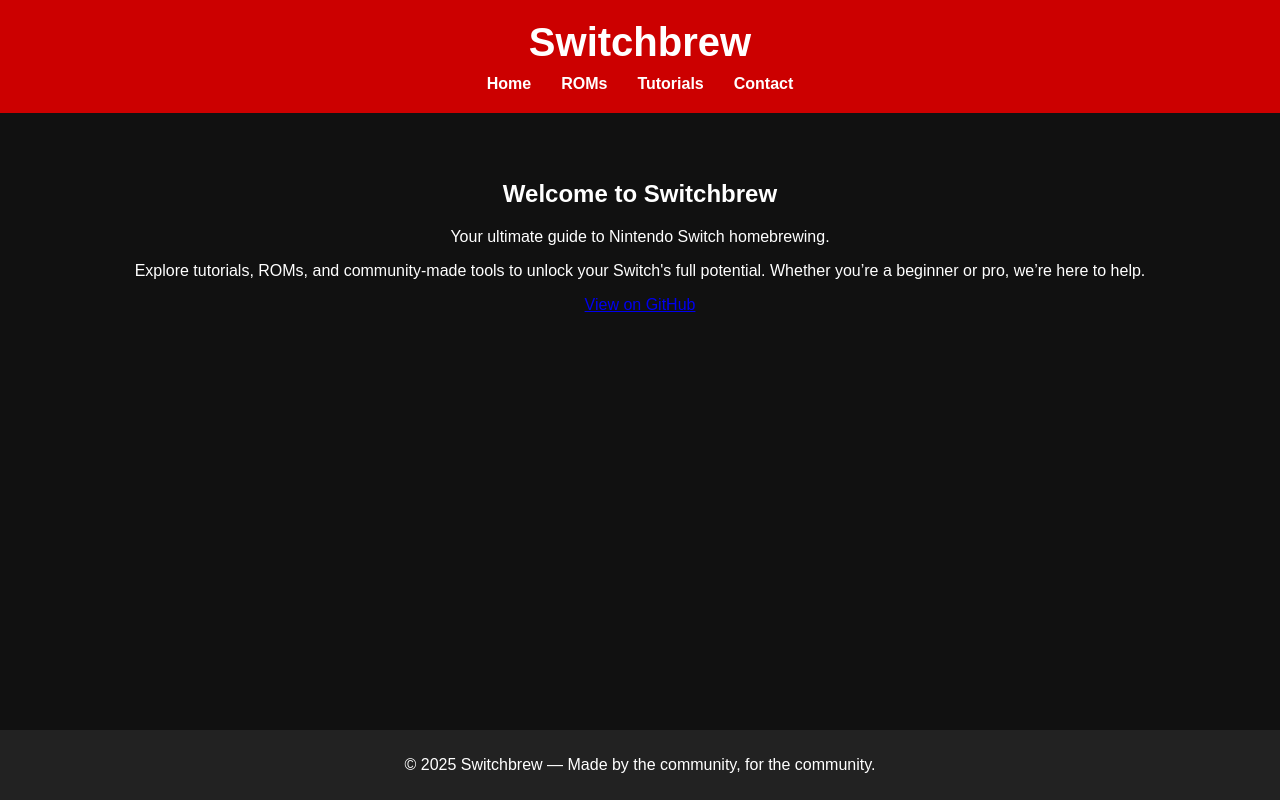
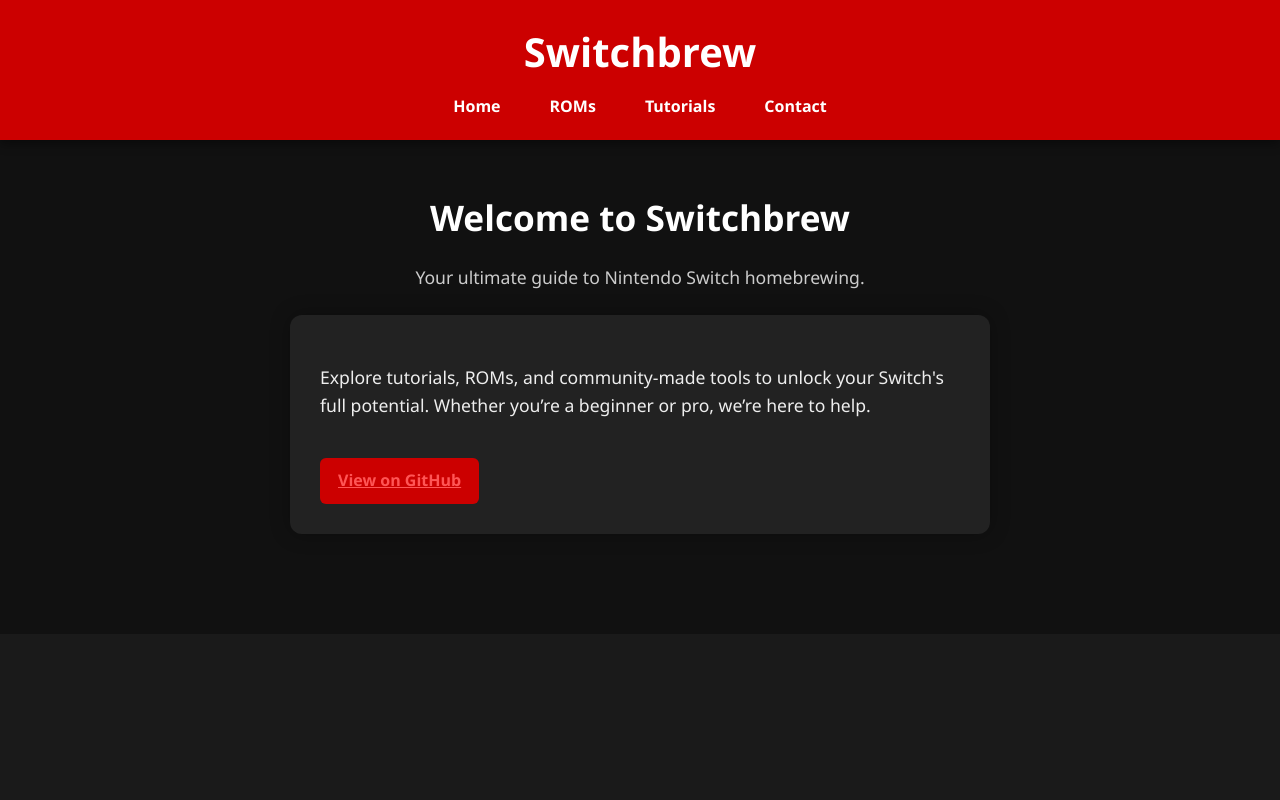
Before and after one commit to Switchbrewers/switchbrew, a plain HTML site: page index.html in a window 1280 px wide. Shown: the top 800 px of the page. Drawn offline with Linux system fonts and the light colour scheme.

Commit message:
Update style.css

```diff
--- a/assets/css/style.css
+++ b/assets/css/style.css
@@ -1,80 +1,141 @@
-/* Apply box-sizing to everything for consistency */
+/* Reset & basic layout */
 * {
   box-sizing: border-box;
+  scroll-behavior: smooth;
 }
 
 body {
-  font-family: Arial, sans-serif;
   margin: 0;
-  padding: 0;
+  font-family: 'Segoe UI', Tahoma, Geneva, Verdana, sans-serif;
   background-color: #111;
   color: #fff;
-  scroll-behavior: smooth;
+  line-height: 1.6;
 }
 
+/* Header */
 header {
-  background-color: #c00;
-  padding: 20px;
+  background: #c00;
+  padding: 20px 0;
+  text-align: center;
   position: fixed;
+  width: 100%;
   top: 0;
-  left: 0;
-  width: 100%;
   z-index: 1000;
-  display: flex;
-  flex-direction: column;
-  align-items: center;
+  box-shadow: 0 4px 10px rgba(0,0,0,0.4);
 }
 
 header h1 {
   margin: 0;
-  font-size: 2.5em;
-  text-align: center;
-  width: 100%;
+  font-size: 2.5rem;
+  color: #fff;
 }
 
-header nav {
-  width: 100%;
-  text-align: center;
+nav ul {
+  list-style: none;
+  margin: 10px 0 0;
+  padding: 0;
+  display: flex;
+  justify-content: center;
+  gap: 25px;
 }
 
-header nav ul {
-  list-style: none;
-  padding: 0;
-  margin: 10px 0 0 0;
-  display: inline-flex;
-  justify-content: center;
+nav ul li a {
+  color: white;
+  text-decoration: none;
+  font-weight: bold;
+  padding: 6px 12px;
+  transition: background 0.3s;
 }
 
-header nav ul li {
-  margin: 0 15px;
+nav ul li a:hover {
+  background: rgba(255,255,255,0.1);
+  border-radius: 5px;
 }
 
-header nav ul li a {
-  color: #fff;
-  text-decoration: none;
-  font-weight: bold;
+/* Sections */
+.section {
+  padding: 160px 40px 100px;
+  text-align: center;
+  scroll-margin-top: 120px;
 }
 
-.section {
-  padding: 160px 50px 100px; /* Top padding accounts for fixed header */
-  text-align: center;
-  min-height: 100vh;
-  scroll-margin-top: 100px; /* Ensures section content isn't hidden behind header */
+.section.alt {
+  background-color: #1a1a1a;
 }
 
-.placeholder {
-  background-color: #222;
-  padding: 20px;
-  margin: 20px auto;
-  width: 80%;
-  border-radius: 10px;
+.section h2 {
+  font-size: 2.2rem;
+  margin-bottom: 0.5rem;
 }
 
+.section p {
+  font-size: 1.1rem;
+  color: #ccc;
+  margin-bottom: 1.5rem;
+}
+
+/* Card style content */
+.card {
+  background: #222;
+  border-radius: 12px;
+  padding: 30px;
+  max-width: 700px;
+  margin: 0 auto;
+  box-shadow: 0 0 20px rgba(0,0,0,0.3);
+  text-align: left;
+}
+
+.card p, .card li, .card ol {
+  color: #eee;
+}
+
+.card a {
+  color: #f55;
+  text-decoration: underline;
+}
+
+ul, ol {
+  padding-left: 20px;
+}
+
+.button {
+  display: inline-block;
+  background: #c00;
+  color: #fff;
+  padding: 10px 18px;
+  margin-top: 15px;
+  text-decoration: none;
+  border-radius: 6px;
+  font-weight: bold;
+  transition: background 0.3s;
+}
+
+.button:hover {
+  background: #a00;
+}
+
+/* Footer */
 footer {
-  background-color: #222;
+  background: #222;
+  color: #888;
   text-align: center;
-  padding: 10px;
-  position: fixed;
-  bottom: 0;
-  width: 100%;
+  padding: 15px 0;
+  font-size: 0.9rem;
+  margin-top: 40px;
 }
+
+/* Responsive */
+@media (max-width: 768px) {
+  nav ul {
+    flex-direction: column;
+    gap: 10px;
+  }
+
+  .section {
+    padding: 160px 20px 100px;
+  }
+
+  .card {
+    padding: 20px;
+  }
+}
```
